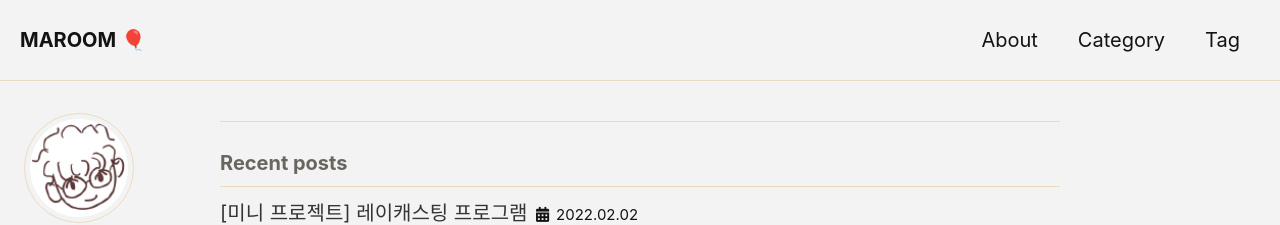
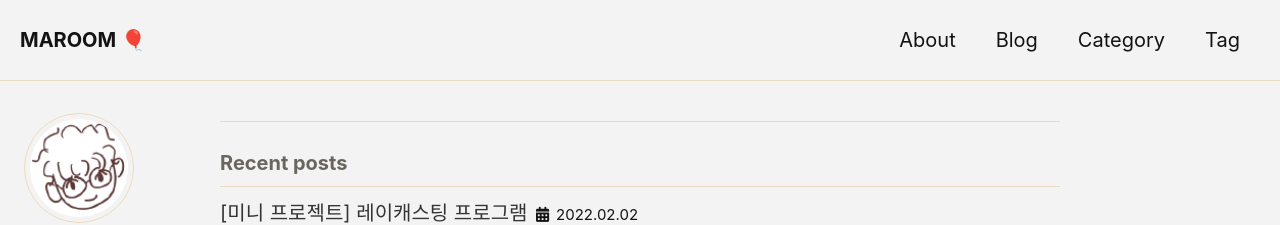
Before and after one commit to Squidward79/Squidward79.github.io, a Jekyll site: the page built from index.html, in a window 1280 px wide and 1274 px high. Shown: the top 225 px of the window. Built offline with Jekyll 4.4.1, drawn with Linux system fonts in a browser that asks for light colours; cached includes are drawn as plain includes; the list of posts is cut into pages by our own code.

Commit message:
상단 blog탭 추가

```diff
--- a/_data/navigation.yml
+++ b/_data/navigation.yml
@@ -2,6 +2,8 @@
 main:
   - title: "About"
     url: /about/
+  - title: "Blog"
+    url: https://squidward79.github.io/
   - title: "Category"
     url: /categories/
   - title: "Tag"
```
Also changed, not shown: _pages/about.md (line endings or trailing spaces).
